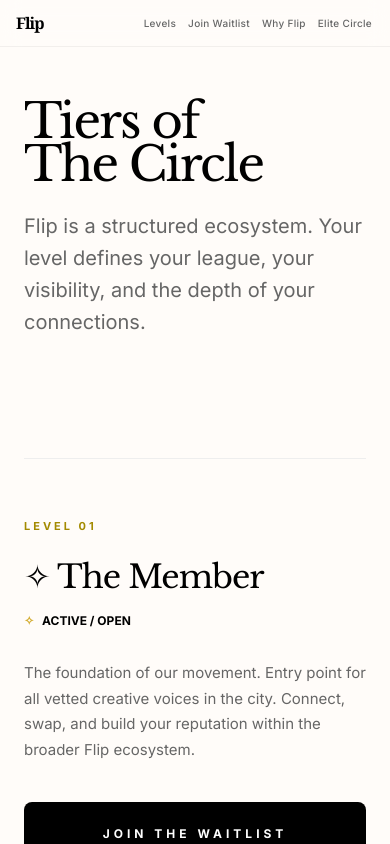
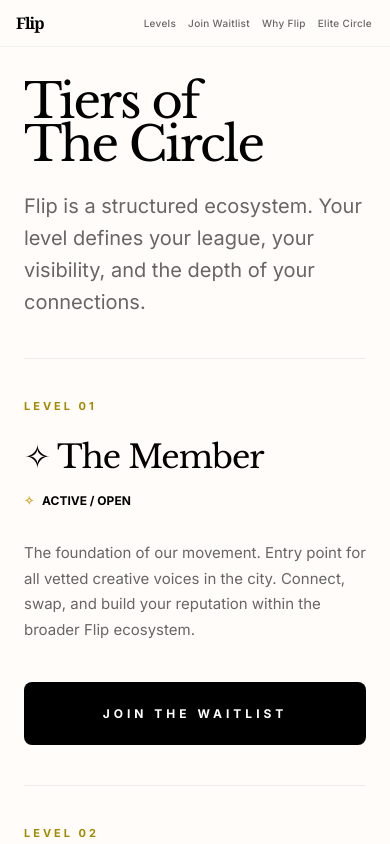
Before and after one commit to adamsyy/flip-frontend, a React (Vite) app: page /levels in a window 390 px wide. Shown: the top 844 px of the page. Built offline with nearby package versions, Linux system fonts and the light colour scheme; no server answers.

Commit message:
fix: reduced mobile spacing on levels page

```diff
--- a/src/pages/LevelsPage/LevelsPage.module.css
+++ b/src/pages/LevelsPage/LevelsPage.module.css
@@ -9,7 +9,7 @@
 
 .header {
   text-align: left;
-  margin-bottom: 120px;
+  margin-bottom: 80px;
   max-width: 800px;
 }
 
@@ -36,7 +36,7 @@
   display: grid;
   grid-template-columns: repeat(3, 1fr);
   gap: 40px;
-  margin-bottom: 120px;
+  margin-bottom: 80px;
 }
 
 .tierCard {
@@ -173,7 +173,7 @@
   }
 
   .tierCard {
-    padding: 60px 0;
+    padding: 40px 0;
   }
 }
 
@@ -184,6 +184,15 @@
   }
 
   .container {
-    padding-top: 100px;
+    padding-top: 80px;
+    padding-bottom: 60px;
+  }
+
+  .header {
+    margin-bottom: 40px;
+  }
+
+  .tiersGrid {
+    margin-bottom: 40px;
   }
 }
```
